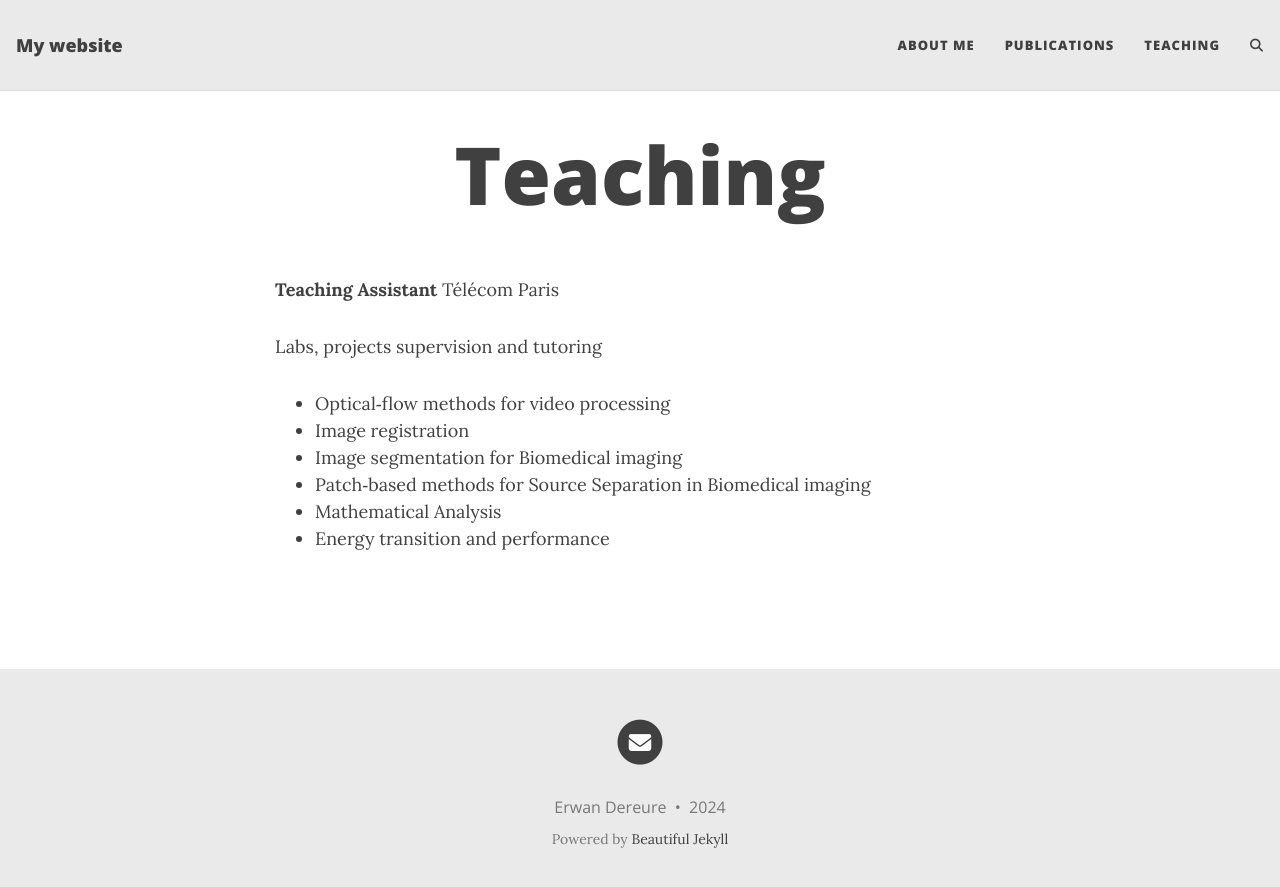
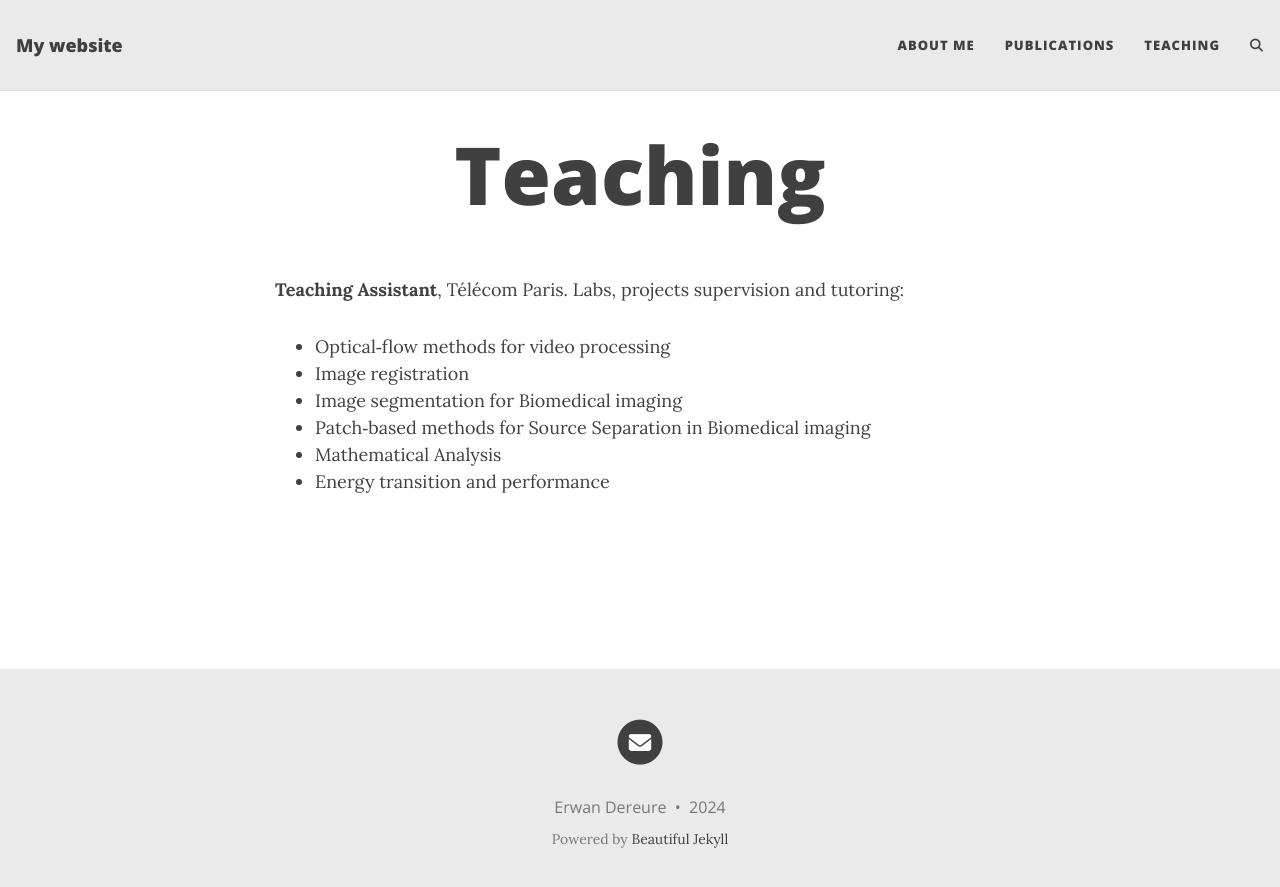
Before and after one commit to DereureErwan/DereureErwan.github.io, a Jekyll site: the page built from teaching.md, in a window 1280 px wide. Shown: the top 887 px of the page. Built offline with Jekyll 4.4.1, drawn with Linux system fonts in a browser that asks for light colours; comment, search, counter and statistics services are not loaded.

```diff
--- a/teaching.md
+++ b/teaching.md
@@ -3,10 +3,8 @@ layout: page
 title: Teaching
 ---
 
-**Teaching Assistant** Télécom Paris
-
-Labs, projects supervision and tutoring
-
+**Teaching Assistant**, Télécom Paris.
+Labs, projects supervision and tutoring:
 * Optical‐flow methods for video processing
 * Image registration
 * Image segmentation for Biomedical imaging
```
